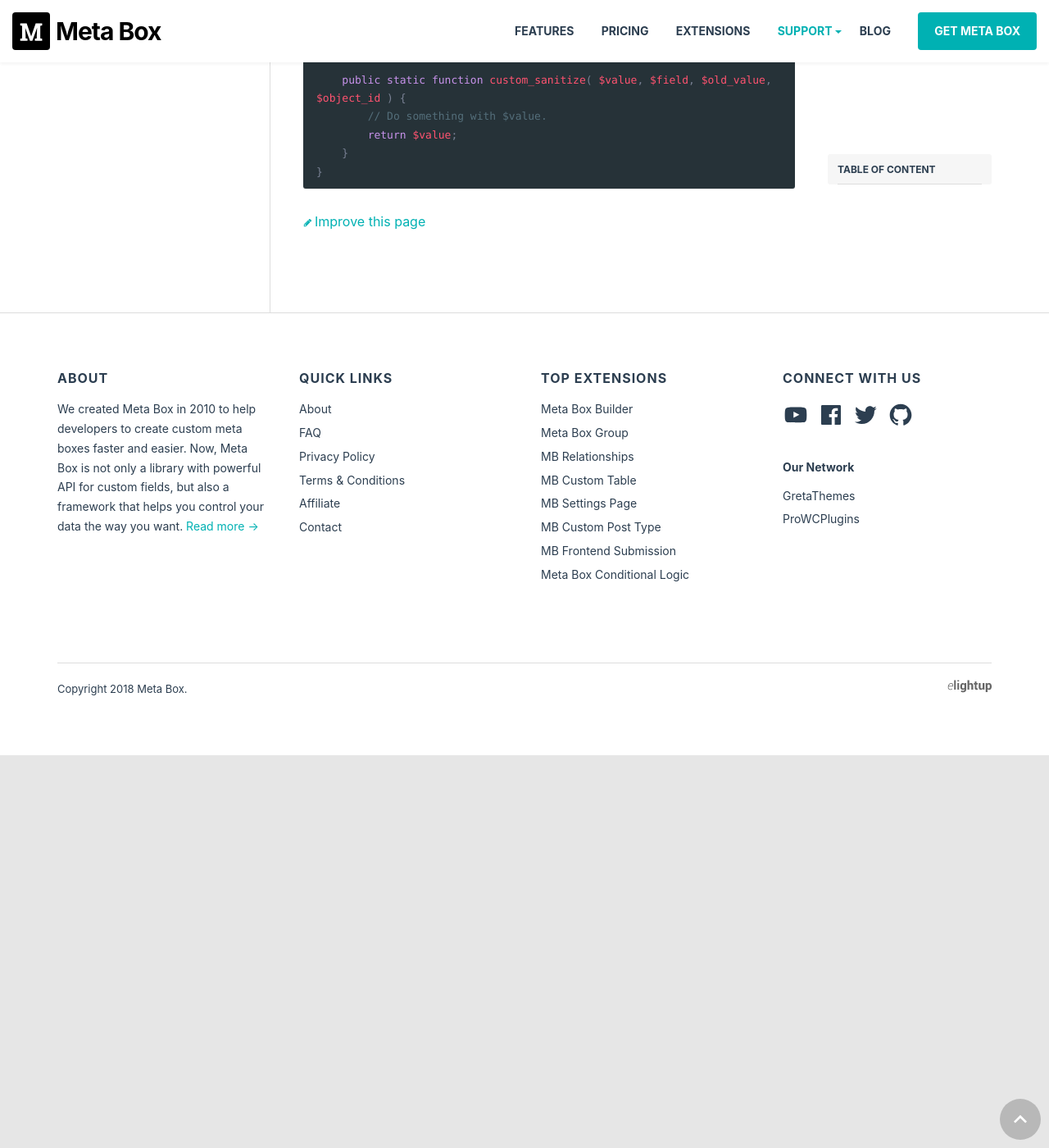
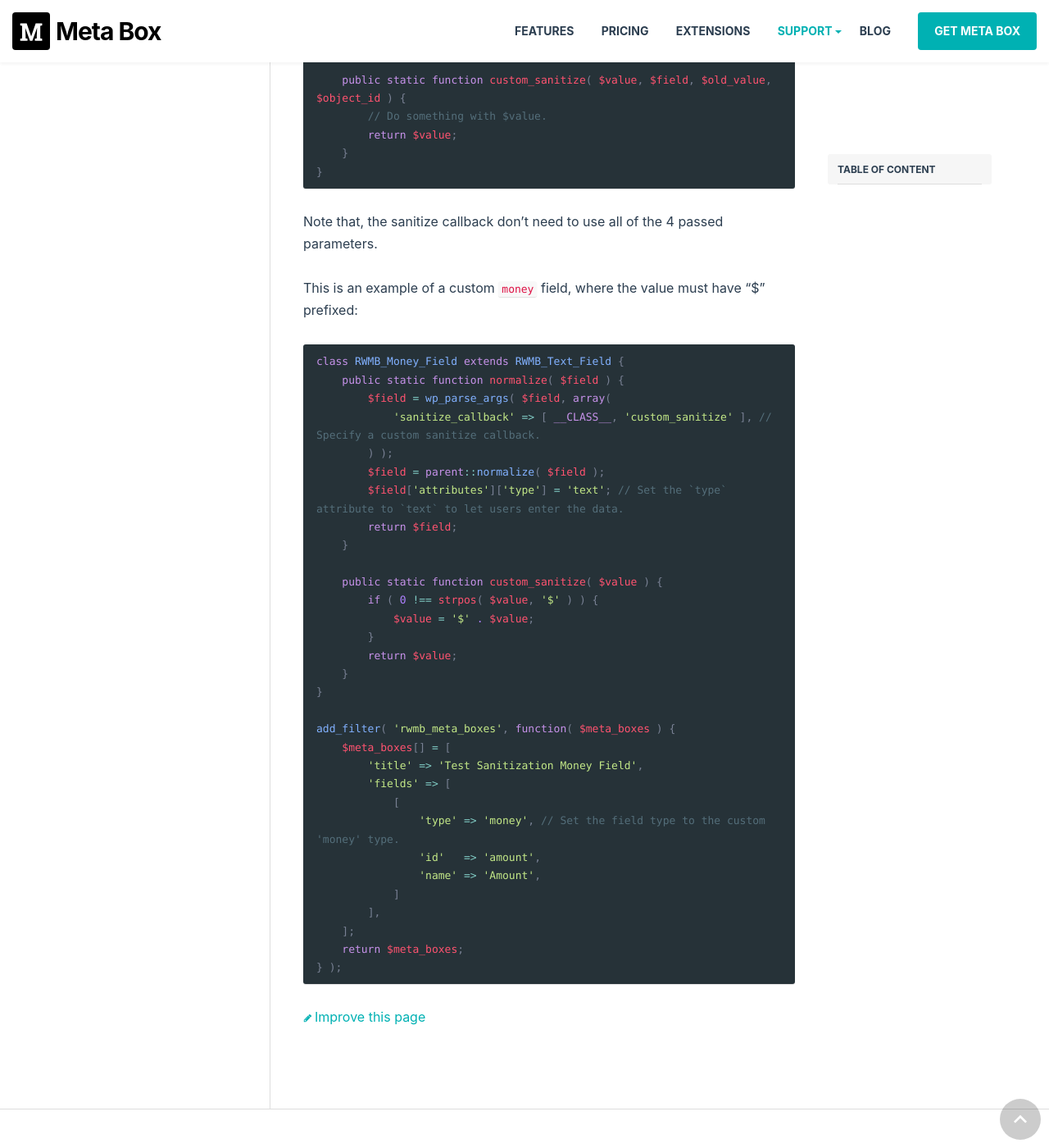
Before and after one commit to wpmetabox/docs, a Jekyll site: the page built from _docs/sanitization.md, in a window 1280 px wide and 1400 px high, scrolled down 3078 px. Shown: the whole window at 82% size. Built offline with Jekyll 4.4.1, drawn with Linux system fonts in a browser that asks for light colours; comment, search, counter and statistics services are not loaded; some of the changed text lies outside the part shown.

Commit message:
Update sanitization.md

````diff
--- a/_docs/sanitization.md
+++ b/_docs/sanitization.md
@@ -41,7 +41,7 @@
 } );
 
 function prefix_sanitize_money_field( $value ) {
-    if ( 0 !== strpos( '$', $value ) ) {
+    if ( 0 !== strpos( $value, '$' ) ) {
         $value = '$' . $value;
     }
     return $value;
@@ -92,7 +92,7 @@
 class RWMB_MyType_Field extends RWMB_Field {
     public static function normalize( $field ) {
         $field = wp_parse_args( $field, array(
-            'santitize_callback' => [ __CLASS__, 'custom_sanitize' ],
+            'sanitize_callback' => [ __CLASS__, 'custom_sanitize' ],
         ) );
         $field = parent::normalize( $field );
         return $field;
@@ -104,3 +104,41 @@
     }
 }
 ```
+
+Note that, the sanitize callback don't need to use all of the 4 passed parameters.
+
+This is an example of a custom `money` field, where the value must have "$" prefixed:
+
+```php
+class RWMB_Money_Field extends RWMB_Text_Field {
+    public static function normalize( $field ) {
+        $field = wp_parse_args( $field, array(
+            'sanitize_callback' => [ __CLASS__, 'custom_sanitize' ], // Specify a custom sanitize callback.
+        ) );
+        $field = parent::normalize( $field );
+        $field['attributes']['type'] = 'text'; // Set the `type` attribute to `text` to let users enter the data.
+        return $field;
+    }
+
+    public static function custom_sanitize( $value ) {
+        if ( 0 !== strpos( $value, '$' ) ) {
+            $value = '$' . $value;
+        }
+        return $value;
+    }
+}
+
+add_filter( 'rwmb_meta_boxes', function( $meta_boxes ) {
+    $meta_boxes[] = [
+        'title' => 'Test Sanitization Money Field',
+        'fields' => [
+            [
+                'type' => 'money', // Set the field type to the custom 'money' type.
+                'id'   => 'amount',
+                'name' => 'Amount',
+            ]
+        ],
+    ];
+    return $meta_boxes;
+} );
+```
````
